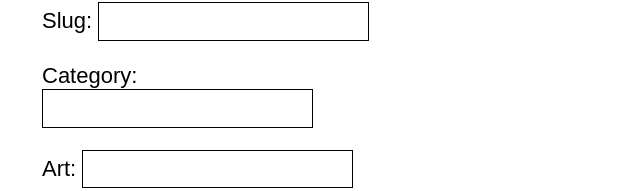
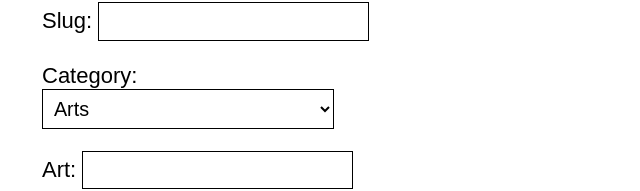
Before and after one commit to weirdwater/showrunner, an Angular app: page /shows in a window 1280 px wide. Shown: the part 124-315 px from the top of the page, without its empty margins (0-640 px from the left). Built offline with nearby package versions, Linux system fonts and the light colour scheme.

Commit message:
Add categories select element

```diff
--- a/src/app/show-form/show-form.component.html
+++ b/src/app/show-form/show-form.component.html
@@ -13,7 +13,9 @@
 
   <label for="category">
     Category:
-    <input type="text" id="category">
+    <select id="category">
+      <option *ngFor="let category of categories" [value]="category">{{category}}</option>
+    </select>
   </label>
 
   <label for="art">
--- a/src/styles.css
+++ b/src/styles.css
@@ -44,17 +44,18 @@ label {
   font-size: 1.1em;
 }
 
-input {
+input, select {
   padding: .35em;
   font-family: var(--heading-font);
   font-size: .9em;
   font-weight: 300;
   border: 1px solid var(--foreground-color);
+  background: var(--background-color);
 }
 
 button {
   padding: .35em .75em;
-  font-family: "Roboto Slab", sans-serif;
+  font-family: var(--heading-font);
   font-size: .9em;
   font-weight: 400;
   color: var(--foreground-color);
```
